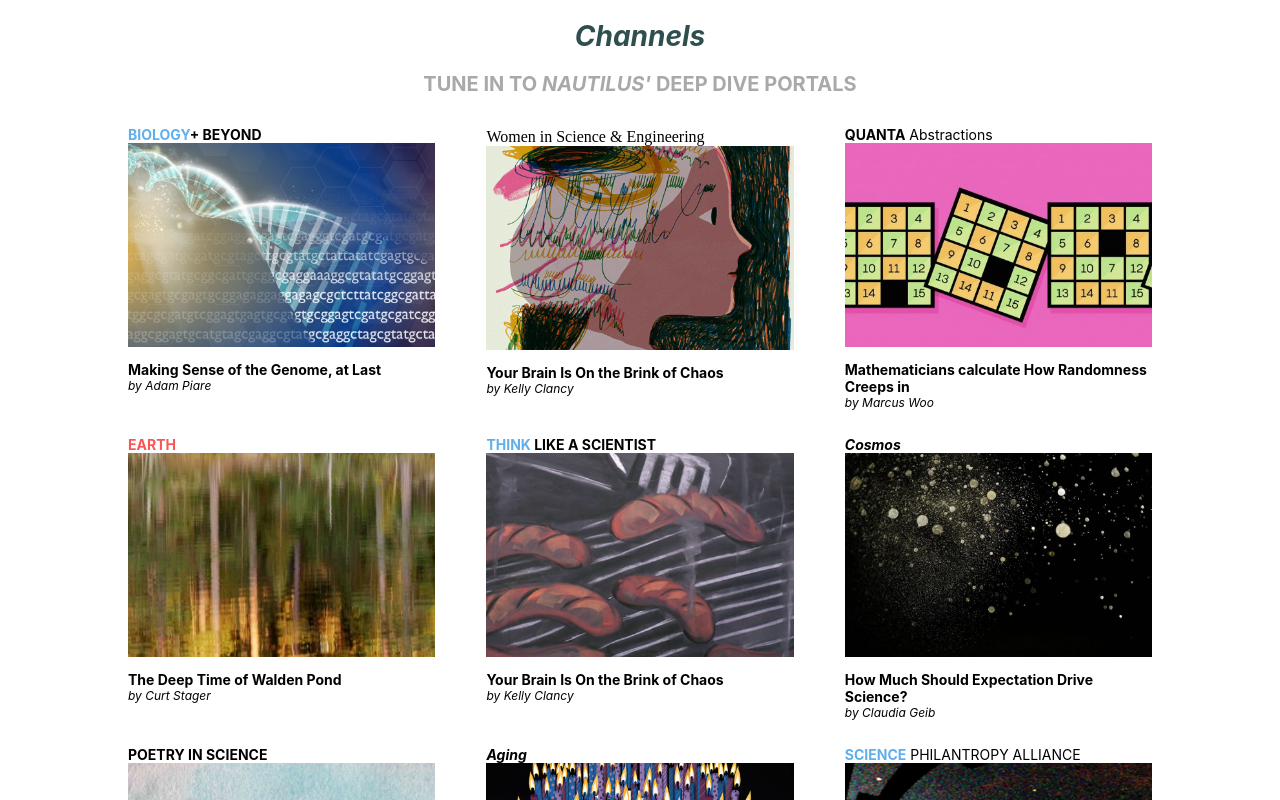
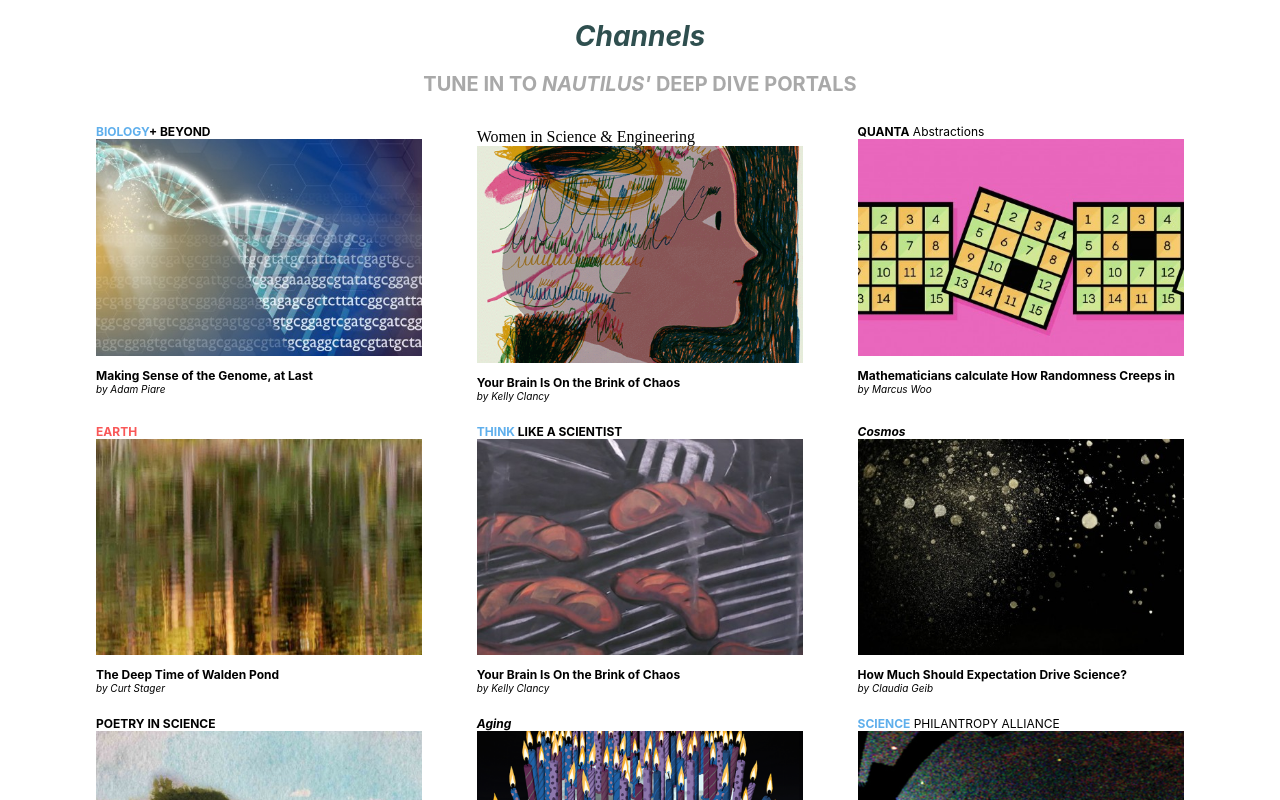
Before and after one commit to kimlau08/nautilus_mockup, a React (Create React App) app in the folder nautilus/: page / in a window 1280 px wide. Shown: the top 800 px of the page. Built offline with nearby package versions, Linux system fonts and the light colour scheme.

Commit message:
tune title font size and row size

```diff
--- a/nautilus/src/App.css
+++ b/nautilus/src/App.css
@@ -23,7 +23,7 @@
     margin: 0 auto;
     display: flex;
     flex-direction: row;
-    width: 80%;
+    width: 85%;
     min-width: 800px;
     height: auto;
     justify-content: space-between;
@@ -39,7 +39,7 @@
       .channelTitle, .descriptionTxt {
         margin-bottom: 0;
         text-align: left;
-        font-size: 14px;
+        font-size: 12px;
       }
 
       .channelImg {
@@ -53,6 +53,6 @@
       .authorTxt {
         margin-top: 0;
         text-align: left;
-        font-size: 12px;
+        font-size: 10px;
         font-style: italic;
       }
```
